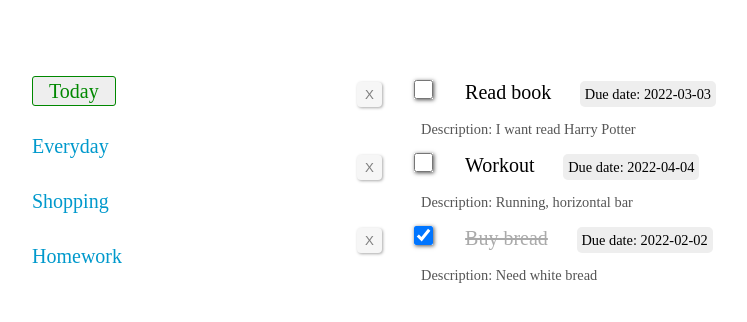
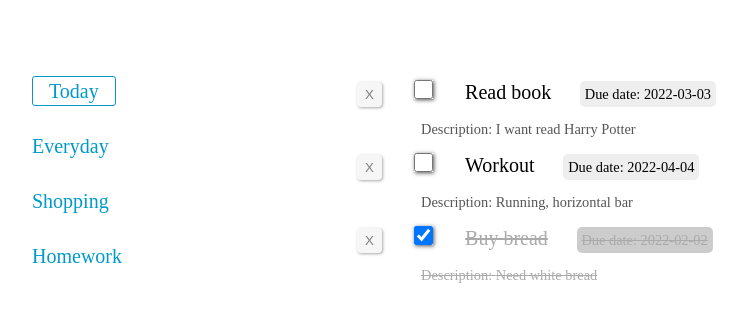
Before and after one commit to EugeneKovalskyi/interlink, a React (Create React App) app in the folder week5/react-todolist/: page / in a window 1280 px wide. Shown: the top 322 px of the page, without its empty margins (283-1030 px from the left). Built offline with nearby package versions, Linux system fonts and the light colour scheme.

Commit message:
add styles for overdue and done tasks

```diff
--- a/week5/react-todolist/src/components/Task.js
+++ b/week5/react-todolist/src/components/Task.js
@@ -1,7 +1,28 @@
 import React from 'react'
 import styles from '../style/Task.module.css'
 
-export default function Task({ task, setTaskDone }) {
+export default function Task({ task, setTask }) {
+  const titleClasses = []
+  const dateClasses = [styles.date]
+  const descriptionClasses = [styles.description]
+
+  function isOverdue() {
+    const currentTime = new Date().getTime()
+    const dueTime = new Date(task.due_date).getTime()
+
+    return currentTime > dueTime ? true : false
+  }
+
+  if (task.done) {
+    titleClasses.push(styles.done)
+    dateClasses.push(styles.done)
+    descriptionClasses.push(styles.done)
+  }
+
+  if (isOverdue()) {
+    dateClasses.push(styles.overdue)
+  }
+
   return (
     <div className={styles.task}>
       <button className={styles.delete}>X</button>
@@ -11,12 +32,14 @@ export default function Task({ task, setTaskDone }) {
           id={`task-${task.id}`}
           type='checkbox'
           checked={task.done}
-          onChange={() => setTaskDone(task.id)}
+          onChange={() => setTask(task.id)}
         />
-        <span>{task.title}</span>
+        <span className={titleClasses.join(' ')}>{task.title}</span>
       </label>
-      <span className={styles.date}>Due date: {task.due_date}</span>
-      <p className={styles.description}>Description: {task.description}</p>
+      <span className={dateClasses.join(' ')}>Due date: {task.due_date}</span>
+      <p className={descriptionClasses.join(' ')}>
+        Description: {task.description}
+      </p>
     </div>
   )
 }
--- a/week5/react-todolist/src/style/List.module.css
+++ b/week5/react-todolist/src/style/List.module.css
@@ -6,3 +6,7 @@
   text-decoration: none;
   color: #09c;
 }
+
+.link:hover {
+  filter: brightness(70%);
+}
--- a/week5/react-todolist/src/style/Sidebar.module.css
+++ b/week5/react-todolist/src/style/Sidebar.module.css
@@ -4,9 +4,13 @@
 
 .link {
   padding: 0.2rem 1rem;
-  color: #080;
+  color: #09c;
   text-decoration: none;
-  background-color: #eee;
-  border: 1px solid #080;
+  border: 1px solid #09c;
   border-radius: 3px;
 }
+
+.link:hover {
+  filter: brightness(90%);
+  box-shadow: 1px 1px 5px #999;
+}
--- a/week5/react-todolist/src/style/Task.module.css
+++ b/week5/react-todolist/src/style/Task.module.css
@@ -19,11 +19,6 @@
   height: 1.2rem;
 }
 
-.checkbox:checked ~ span {
-  color: #aaa;
-  text-decoration: line-through;
-}
-
 .date {
   margin-left: 2em;
   font-size: 0.9rem;
@@ -37,3 +32,13 @@
   font-size: 0.9rem;
   color: #555;
 }
+
+.overdue {
+  color: #d00;
+  background-color: #ccc;
+}
+
+.done {
+  color: #aaa;
+  text-decoration: line-through;
+}
```
